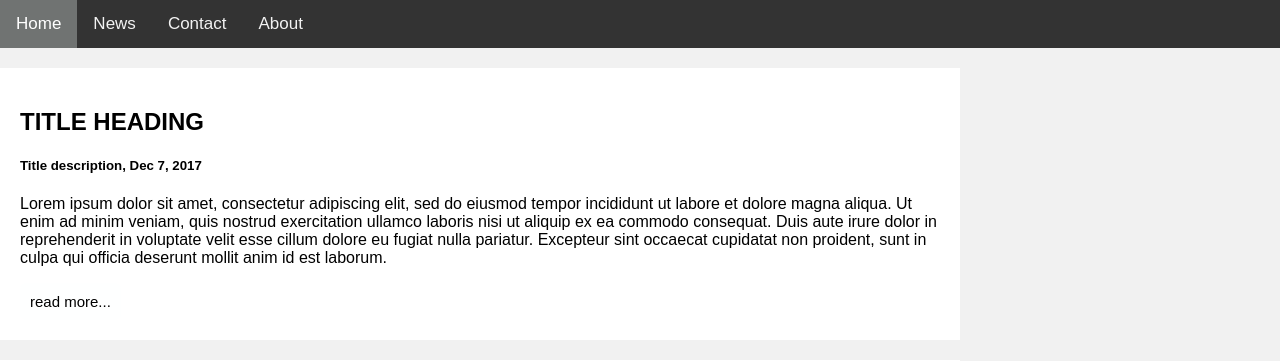
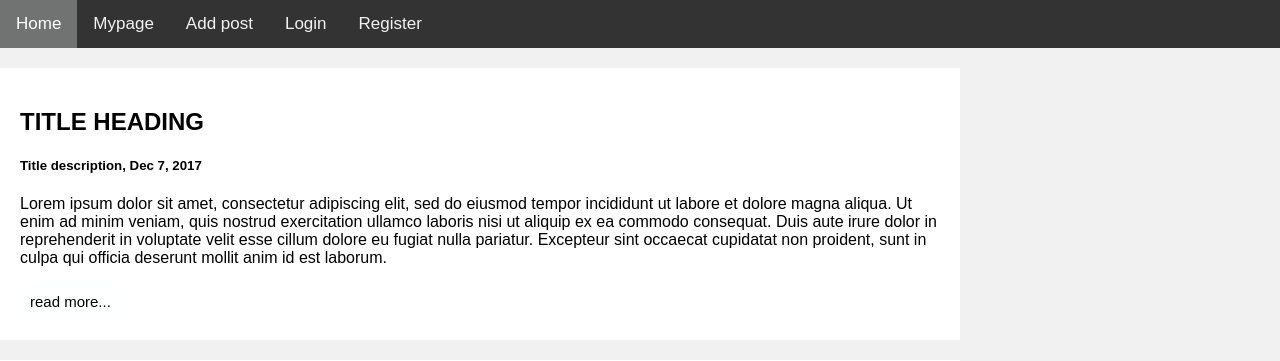
Before and after one commit to ejanebishop/blog-project, a Flask app: page /home in a window 1280 px wide. Shown: the top 361 px of the page. Run offline with Flask 2, Linux system fonts and the light colour scheme; some libraries are stand-ins or nearby versions.

Commit message:
navbar changes

```diff
--- a/templates/base.html
+++ b/templates/base.html
@@ -9,10 +9,12 @@
 <body>
 
     <div class="topnav">
-        <a class="active" href="#home">Home</a>
-        <a href="#news">News</a>
-        <a href="#contact">Contact</a>
-        <a href="#about">About</a>
+        <a class="active" href="/home">Home</a>
+        <a href="/mypage">Mypage</a>
+        <a href="/addpost">Add post</a>
+        <a href="/login">Login</a>
+        <a href="/register">Register</a>
+
     </div>
     <div id="content">{% block content %}{% endblock %}</div>
     <div id="footer">
```
